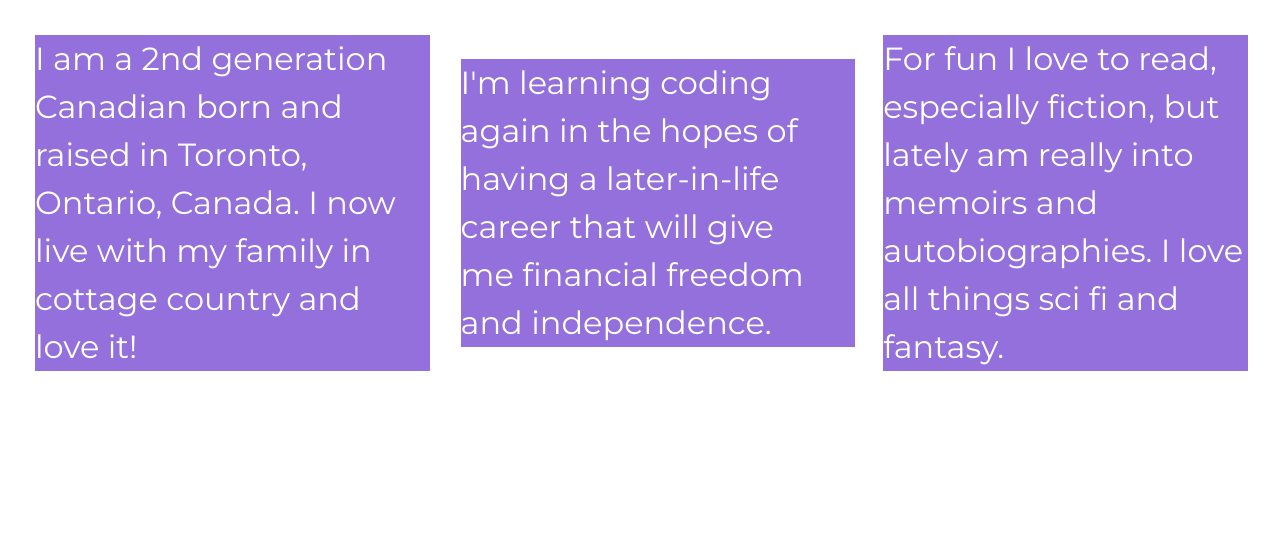
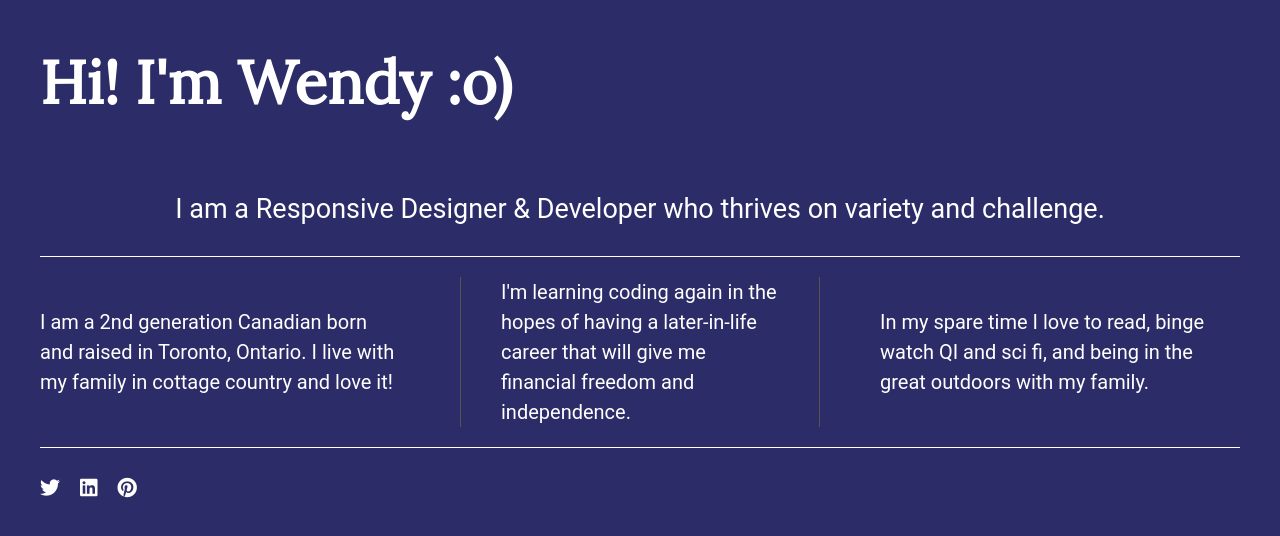
Before and after one commit to codewendy/flex-grids, a plain HTML site: page index.html in a window 1280 px wide. Drawn offline with nearby package versions, Linux system fonts and the light colour scheme.

Commit message:
Personalized html text, css background color and flexbox formatting

```diff
--- a/css/main.css
+++ b/css/main.css
@@ -95,44 +95,72 @@ textarea {
    Author's custom styles
    ========================================================================== */
 
-
+/*Large Background Image*/
 html {
-  background-color: #fff;
+  background-color: #2c2d68;
   height: 100%;
   width: 100%;
 }
 
 body {
-  font-family: 'Montserrat', sans-serif;
-  padding: 2em;
-  font-size: 1em;
-  height: 100%;
-
+  font-family: 'Roboto', sans-serif;
+  padding: 0em 2em;
+  font-size: 1.25em;
+  color: #fff;
+  display: flex;
+  justify-content: center;
 }
 
-.wrapper {
-  /*add display:flex and set justify-content to space-between*/
+.flex-container {
   display: flex;
-  font-weight: 400;
+  flex-flow: row wrap;
   justify-content: space-between;
-  align-items: center;
+  max-width: 1200px;
 }
 
-.div-1, .div-2, .div-3 {
-  /*give the divs a width of 30%, add display:flex, set justify-content and align-items to center*/
-  color: #fff;
-  line-height: 1.5em;
-  font-size: 2em;
-  background-color: #9370db;
-  height: auto;
+p span {
+  font-family: 'Roboto', sans-serif;
+}
+
+header,
+footer {
+  width: 100%;
   display: flex;
-  width: 32%;
+  justify-content: flex-start;
+}
+
+header h1 {
+  font-family: 'Lora', sans-serif;
+  font-size: 3em;
+}
+
+main {
+  width: 100%;
+  display: flex;
+  justify-content: center;
+  border-bottom: 1px solid #fff;
+}
+
+main p {
+  font-size: 1.35em;
+}
+
+.flex-items {
+  display: flex;
   justify-content: center;
   align-items: center;
+  line-height: 1.5em;
+  font-size: 1em;
+  border-bottom: 1px solid #555;
 }
 
+footer {
+  border-top: 1px solid #fff;
+}
 
-
+footer i {
+  padding: 30px 20px 0 0;
+}
 
 /* ==========================================================================
    Helper classes
@@ -214,6 +242,25 @@ body {
    Modify as content requires.
    ========================================================================== */
 
+@media all and (max-width: 768px) {
+    body {
+      padding: 1em;
+    }
+}
+
+@media (min-width: 1200px) {
+    .flex-items {
+      flex-basis: 30%;
+      border-bottom: none;
+    }
+
+    #div-2 p {
+      border-left: 1px solid #555;
+      border-right: 1px solid #555;
+      padding: 0 40px;
+    }
+}
+
 @media print,
        (-webkit-min-device-pixel-ratio: 1.25),
        (min-resolution: 1.25dppx),
@@ -226,17 +273,6 @@ body {
    Inlined to avoid the additional HTTP request:
    http://www.phpied.com/delay-loading-your-print-css/
    ========================================================================== */
-
-@media all and (min-width: 1200px)  {
-    .div-1, .div-2, .div-3 {
-      flex-basis: 30%;
-    }
-
-    .div-1, .div-2 {
-      border-style: solid;
-      padding-right: 30px
-    }
-}
 
 @media print {
     *,
--- a/index.html
+++ b/index.html
@@ -1,9 +1,10 @@
 <!doctype html>
 <html class="no-js" lang="">
     <head>
+      <title>Flexbox Design</title>
         <meta charset="utf-8">
         <meta http-equiv="x-ua-compatible" content="ie=edge">
-        <title>Make me into a grid!</title>
+        <title></title>
         <meta name="description" content="">
         <meta name="viewport" content="width=device-width, initial-scale=1">
 
@@ -13,25 +14,37 @@
         <link rel="stylesheet" href="css/normalize.css">
         <link rel="stylesheet" href="css/main.css">
         <script src="js/vendor/modernizr-2.8.3.min.js"></script>
-        <link rel="preconnect" href="https://fonts.gstatic.com">
-        <link href="https://fonts.googleapis.com/css2?family=Montserrat&display=swap" rel="stylesheet">
+        <link href="https://fonts.googleapis.com/css?family=Lora|Source+Sans+Pro:400,700" rel="stylesheet">
+        <link rel="stylesheet" href="https://use.fontawesome.com/releases/v5.5.0/css/all.css" integrity="sha384-B4dIYHKNBt8Bc12p+WXckhzcICo0wtJAoU8YZTY5qE0Id1GSseTk6S+L3BlXeVIU" crossorigin="anonymous">
+
     </head>
     <body>
         <!--[if lt IE 8]>
             <p class="browserupgrade">You are using an <strong>outdated</strong> browser. Please <a href="http://browsehappy.com/">upgrade your browser</a> to improve your experience.</p>
         <![endif]-->
 
-        <section class="wrapper">
-            <div class="div-1">
-                I am a 2nd generation Canadian born and raised in Toronto, Ontario, Canada.  I now live with my family in cottage country and love it!
+        <!-- Add your site or application content here -->
+        <section class="flex-container">
+            <header>
+                <h1>Hi! I'm Wendy :o)</h1>
+            </header>
+            <main>
+                <p>I am a <span>Responsive Designer & Developer</span> who thrives on variety and challenge. </p>
+            </main>
+            <div id="div-1" class="flex-items">
+                <p>I am a 2nd generation Canadian born and raised in Toronto, Ontario.  I live with my family in cottage country and love it!</p>
             </div>
-            <div class="div-2">
-                I'm learning coding again in the hopes of having a later-in-life career that will give me financial freedom and independence.
+            <div id="div-2" class="flex-items">
+                <p>I'm learning coding again in the hopes of having a later-in-life career that will give me financial freedom and independence.</p>
             </div>
-            <div class="div-3">
-                For fun I love to read, especially fiction, but lately am really into memoirs and autobiographies.  I love all things sci fi and fantasy.
-
+            <div id="div-3" class="flex-items">
+                <p> In my spare time I love to read, binge watch QI and sci fi, and being in the great outdoors with my family.</p>
             </div>
+            <footer>
+                <i class="fab fa-twitter"></i>
+                <i class="fab fa-linkedin"></i>
+                <i class="fab fa-pinterest"></i>
+            </footer>
         </section>
 
         <script src="https://ajax.googleapis.com/ajax/libs/jquery/1.11.3/jquery.min.js"></script>
```
